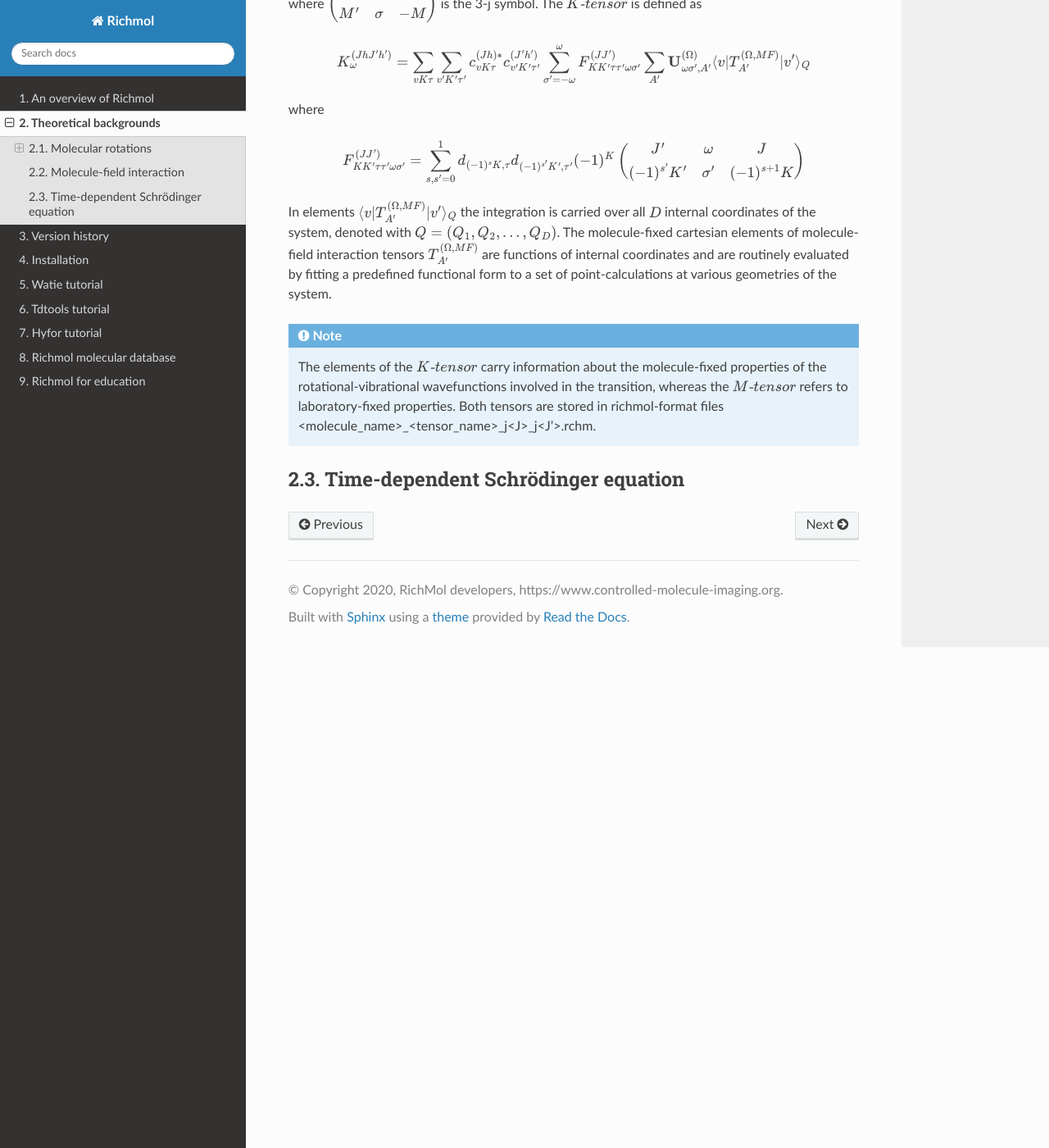
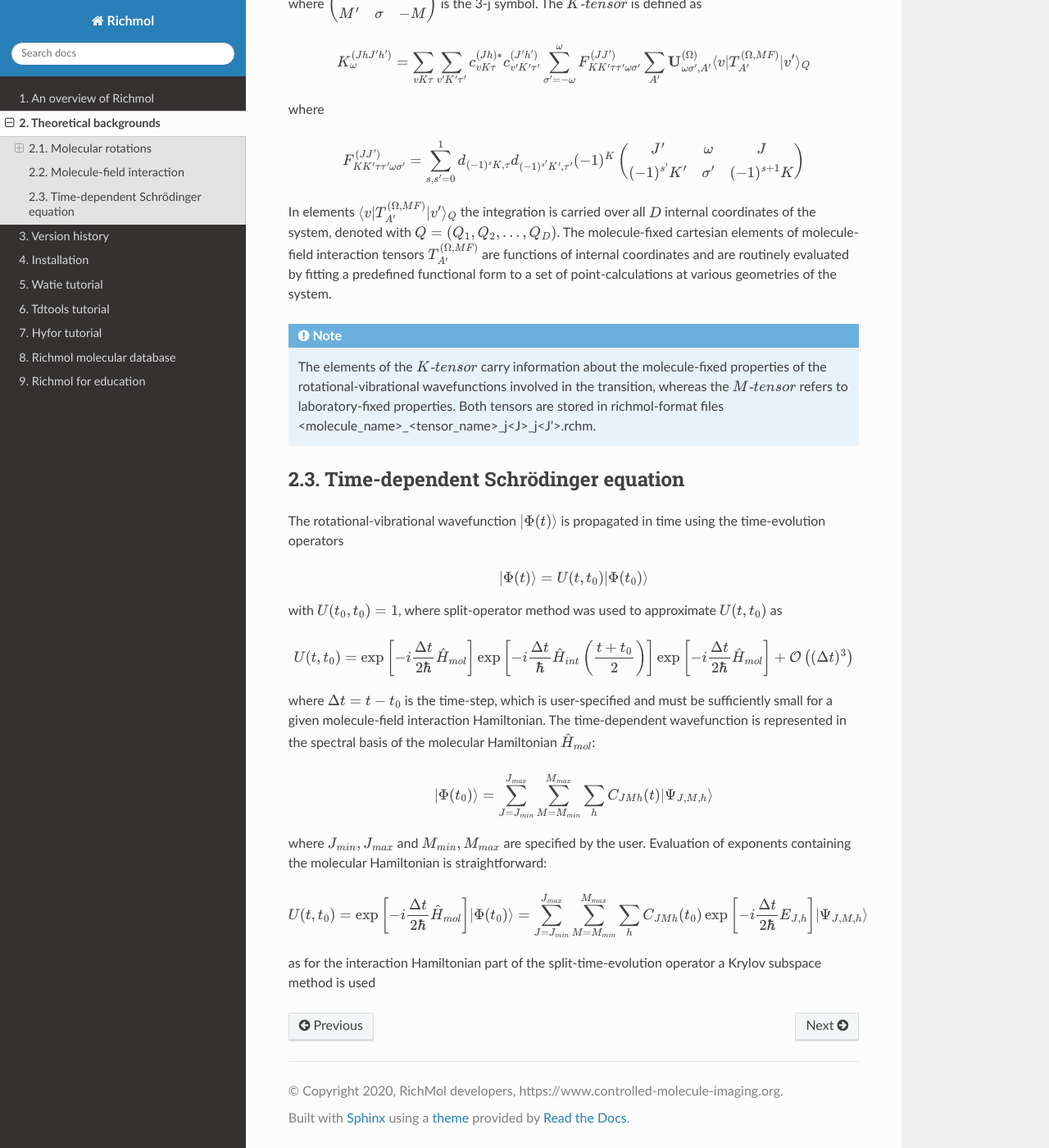
Before and after one commit to CFEL-CMI/richmol, a Sphinx documentation site: the page built from doc/source/theory.rst, in a window 1280 px wide and 1400 px high, scrolled down 6392 px. Shown: the whole window at 82% size. Built offline with Sphinx 7.4.7 and the Read the Docs theme 2.0.0, drawn with Linux system fonts in a browser that asks for light colours.

Commit message:
updates to time-dep theory section

```diff
--- a/doc/source/theory.rst
+++ b/doc/source/theory.rst
@@ -327,3 +327,31 @@ to a set of point-calculations at various geometries of the system.
 
 Time-dependent Schrödinger equation
 ===================================
+
+
+The rotational-vibrational wavefunction :math:`|\Phi(t)\rangle` is propagated in time using the time-evolution operators
+
+.. math::
+
+  |\Phi(t)\rangle = U(t,t_0)|\Phi(t_0)\rangle
+
+with :math:`U(t_0,t_0)=1`, where split-operator method was used to approximate :math:`U(t,t_0)` as
+
+.. math::
+
+  U(t,t_0) = \exp\left[-i\frac{\Delta t}{2\hbar}\hat{H}_{mol}\right] \exp\left[-i\frac{\Delta t}{\hbar}\hat{H}_{int}\left(\frac{t+t_0}{2}\right)\right] \exp\left[-i\frac{\Delta t}{2\hbar}\hat{H}_{mol}\right] +\mathcal{O}\left((\Delta t)^3\right)
+
+where :math:`\Delta t = t-t_0` is the time-step, which is user-specified and must be sufficiently small for a given molecule-field interaction Hamiltonian. The time-dependent wavefunction is represented in the
+spectral basis of the molecular Hamiltonian :math:`\hat{H}_{mol}`:
+
+.. math::
+
+  |\Phi(t_0)\rangle = \sum_{J=J_{min}}^{J_{max}}\sum_{M=M_{min}}^{M_{max}}\sum_{h} C_{JMh}(t)|\Psi_{J,M,h}\rangle
+
+where :math:`J_{min},J_{max}` and :math:`M_{min},M_{max}` are specified by the user. Evaluation of exponents containing the molecular Hamiltonian is straightforward:
+
+.. math::
+
+  U(t,t_0) = \exp\left[-i\frac{\Delta t}{2\hbar}\hat{H}_{mol}\right] |\Phi(t_0)\rangle  = \sum_{J=J_{min}}^{J_{max}}\sum_{M=M_{min}}^{M_{max}}\sum_{h} C_{JMh}(t_0)\exp\left[-i\frac{\Delta t}{2\hbar}E_{J,h}\right]|\Psi_{J,M,h}\rangle
+
+as for the interaction Hamiltonian part of the split-time-evolution operator a Krylov subspace method is used
```
